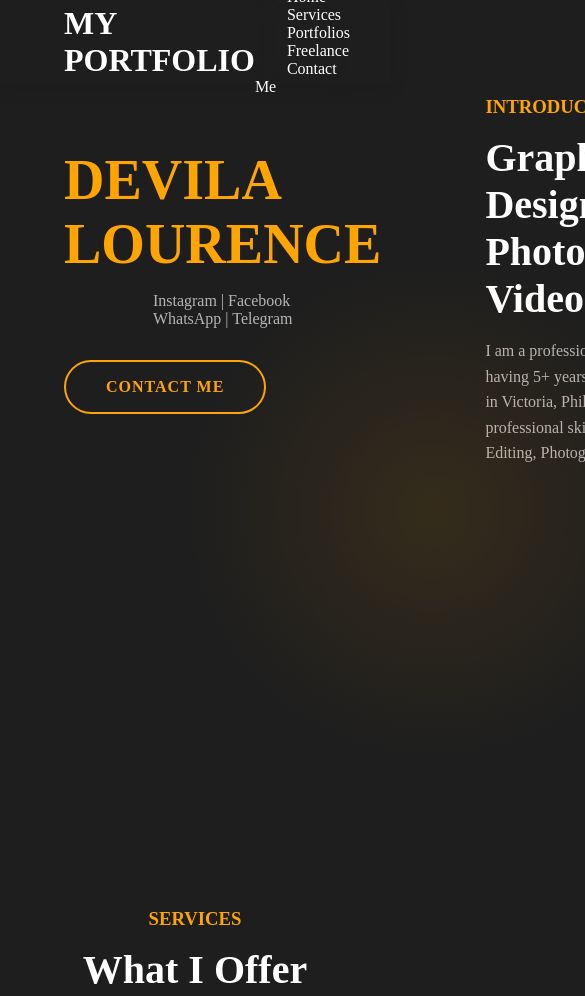
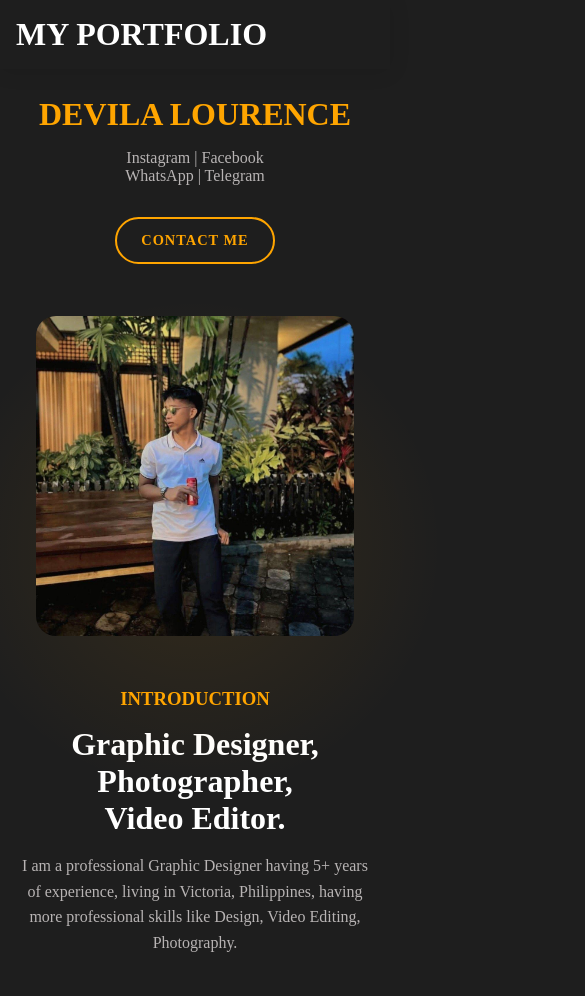
Before and after one commit to devilarence/devilarence, a plain HTML site: page lourence_portforlio/index.html in a window 390 px wide. Shown: the top 996 px of the page, 585 px wide, since content can reach past the window. Drawn offline with Linux system fonts and the light colour scheme.

Commit message:
Update styles.css

```diff
--- a/lourence_portforlio/styles.css
+++ b/lourence_portforlio/styles.css
@@ -308,3 +308,113 @@ p{
     color: #b8b4b4;
     line-height: 1.6;
 }
+
+/* Add these media queries at the end of your CSS file */
+
+/* For tablets and smaller screens (max-width: 1024px) */
+@media screen and (max-width: 1024px) {
+    nav {
+        padding: 1.5rem 2rem;
+    }
+
+    .hero-content {
+        grid-template-columns: 1fr;
+        text-align: center;
+    }
+
+    .services-grid {
+        grid-template-columns: repeat(2, 1fr);
+    }
+
+    .portfolio-grid {
+        grid-template-columns: repeat(2, 1fr);
+    }
+
+    .freelance-platforms {
+        flex-wrap: wrap;
+        gap: 2rem;
+    }
+}
+
+/* For mobile devices (max-width: 768px) */
+@media screen and (max-width: 768px) {
+    nav {
+        padding: 1rem;
+        height: auto;
+    }
+
+    .nav-links {
+        position: fixed;
+        top: 70px;
+        left: -100%;
+        width: 100%;
+        height: calc(100vh - 70px);
+        background-color: #1e1e1e;
+        flex-direction: column;
+        padding: 2rem;
+        transition: 0.3s;
+    }
+
+    .nav-links.active {
+        left: 0;
+    }
+
+    .nav-links a {
+        margin: 1rem 0;
+        display: block;
+    }
+
+    .hero {
+        padding: 6rem 1rem 2rem;
+    }
+
+    .hero-content h1 {
+        font-size: 2.5rem;
+    }
+
+    .services-grid {
+        grid-template-columns: 1fr;
+    }
+
+    .portfolio-grid {
+        grid-template-columns: 1fr;
+    }
+
+    .freelance-platforms {
+        flex-direction: column;
+        gap: 2rem;
+    }
+
+    .platform {
+        width: 100%;
+    }
+
+    .contact {
+        padding: 2rem 1rem;
+    }
+}
+
+/* For small mobile devices (max-width: 480px) */
+@media screen and (max-width: 480px) {
+    .hero-content h1 {
+        font-size: 2rem;
+    }
+
+    .contact-btn, .buy-services-btn, .hire-btn {
+        padding: 0.8rem 1.5rem;
+        font-size: 0.9rem;
+    }
+
+    .service-card {
+        padding: 1.5rem;
+    }
+
+    h2 {
+        font-size: 2rem;
+    }
+}
+
+/* Fix for the button hover effect */
+.contact-btn:before, .buy-services-btn:before, .hire-btn:before {
+    width: 0;
+}
```
